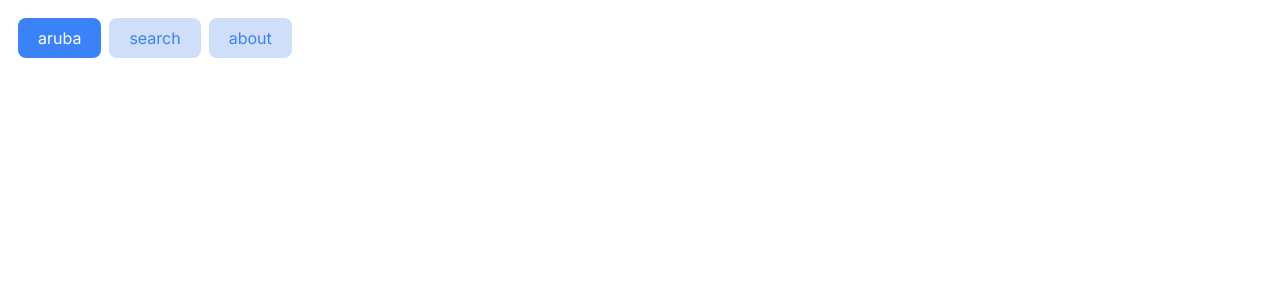
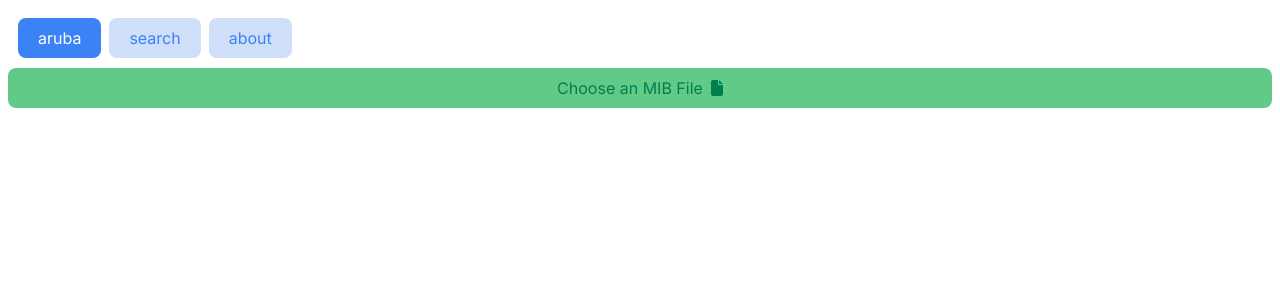
Before and after one commit to S77VEN31/oid_doc_gen, a Next.js app: page /about in a window 1280 px wide. Shown: the top 300 px of the page. Built offline with nearby package versions, Linux system fonts and the light colour scheme.

Commit message:
add: FileInput component

```diff
--- a/app/about/page.tsx
+++ b/app/about/page.tsx
@@ -1,3 +1,8 @@
+import FileInput from '../components/Inputs/FileInput/FileInput';
 export default function About(): JSX.Element {
-  return <div></div>;
+  return (
+    <div>
+      <FileInput></FileInput>
+    </div>
+  );
 }
--- /dev/null
+++ b/app/components/Inputs/FileInput/FileInput.style.css
@@ -0,0 +1,34 @@
+/* FileInput.style.css */
+/* Customize the appearance of the file input button */
+input[type="file"] {
+    display: none; /* Hide the default file input button */
+  }
+
+
+
+  /* Style the custom button */
+  .label-button {
+    display: flex;
+    justify-content: center;
+    align-items: center;
+    gap: 8px;
+    padding: 10px 10px;
+    color: var(--secondary-green);
+    border: none;
+    border-radius: 8px;
+    transition: 0.5s;
+    background-color: var(--primary-green);
+    cursor: pointer;
+
+  }
+  .label-button:hover {
+    background-color: var(--secondary-green);
+    box-shadow: 0 0 0 5px var(--primary-green-shadow);
+    color: var(--white);
+    transition: 0.5s;
+  }
+
+  /* Style the file name display */
+  .file-name {
+    margin-top: 8px;
+  }
--- /dev/null
+++ b/app/components/Inputs/FileInput/FileInput.tsx
@@ -0,0 +1,29 @@
+'use client';
+import React, { useState } from 'react';
+import { FontAwesomeIcon } from '@fortawesome/react-fontawesome';
+import { faFile } from '@fortawesome/free-solid-svg-icons';
+import './FileInput.style.css';
+
+const FileInput = ({ onFileSelect }) => {
+  const [selectedFile, setSelectedFile] = useState(null);
+
+  const handleFileChange = (event) => {
+    const file = event.target.files[0]; // Get the first selected file
+    setSelectedFile(file);
+    //onFileSelect(file); // Pass the selected file to the parent component
+  };
+
+  return (
+    <div>
+      <label htmlFor="fileInput" className="label-button">
+        Choose an MIB File
+        <FontAwesomeIcon icon={faFile} />
+      </label>
+      <input type="file" id="fileInput" onChange={handleFileChange} />
+      {selectedFile && (
+        <p className="file-name">Selected file: {selectedFile.name}</p>
+      )}
+    </div>
+  );
+};
+export default FileInput;
--- a/app/globals.css
+++ b/app/globals.css
@@ -13,6 +13,9 @@ body {
   --disabled-gray-soft: rgb(200, 200, 200);
   --disabled-gray-strong: rgb(100, 100, 100);
   --black:rgba(0, 0, 0, 0.5);
+  --primary-green: #61CA87;
+  --primary-green-shadow: #61CA87;
+  --secondary-green: #007F4E;
 }
 
 /* Hide the default scrollbar */
```
